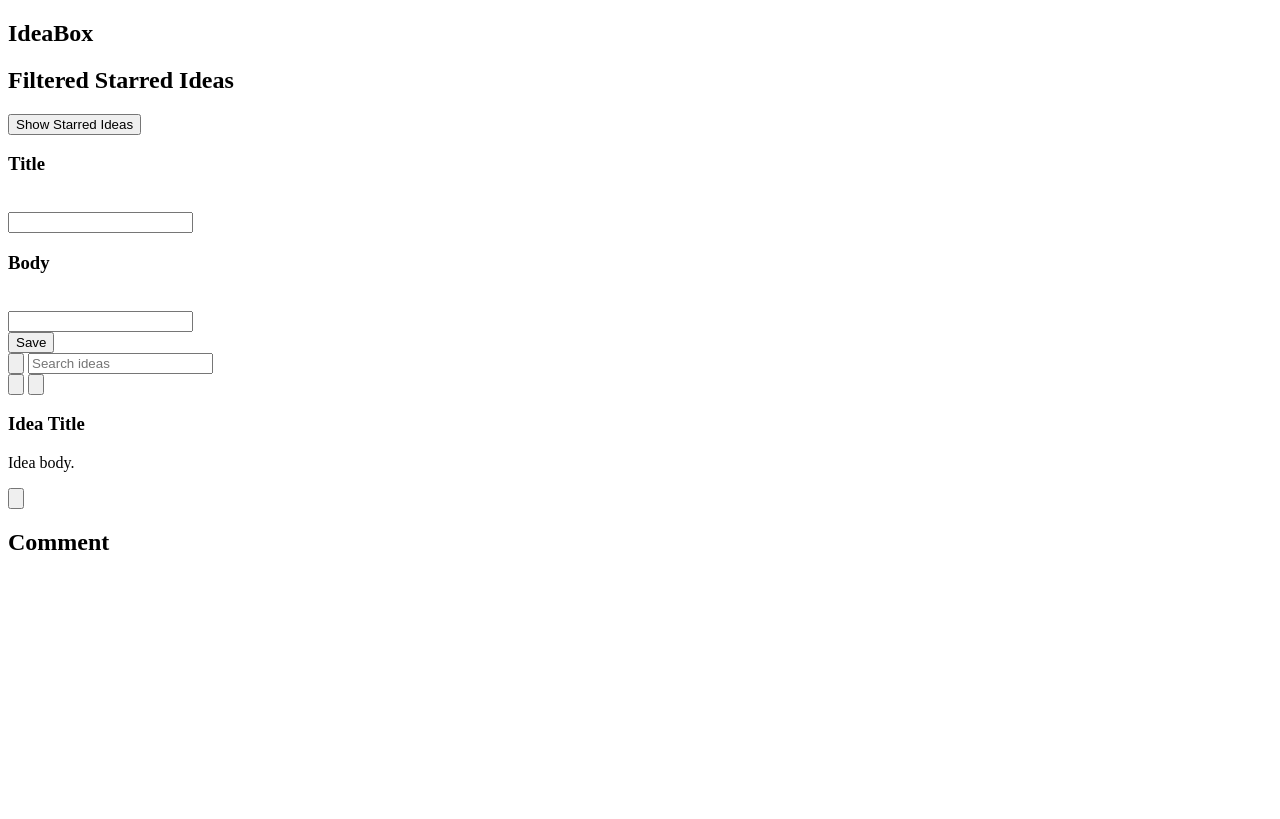
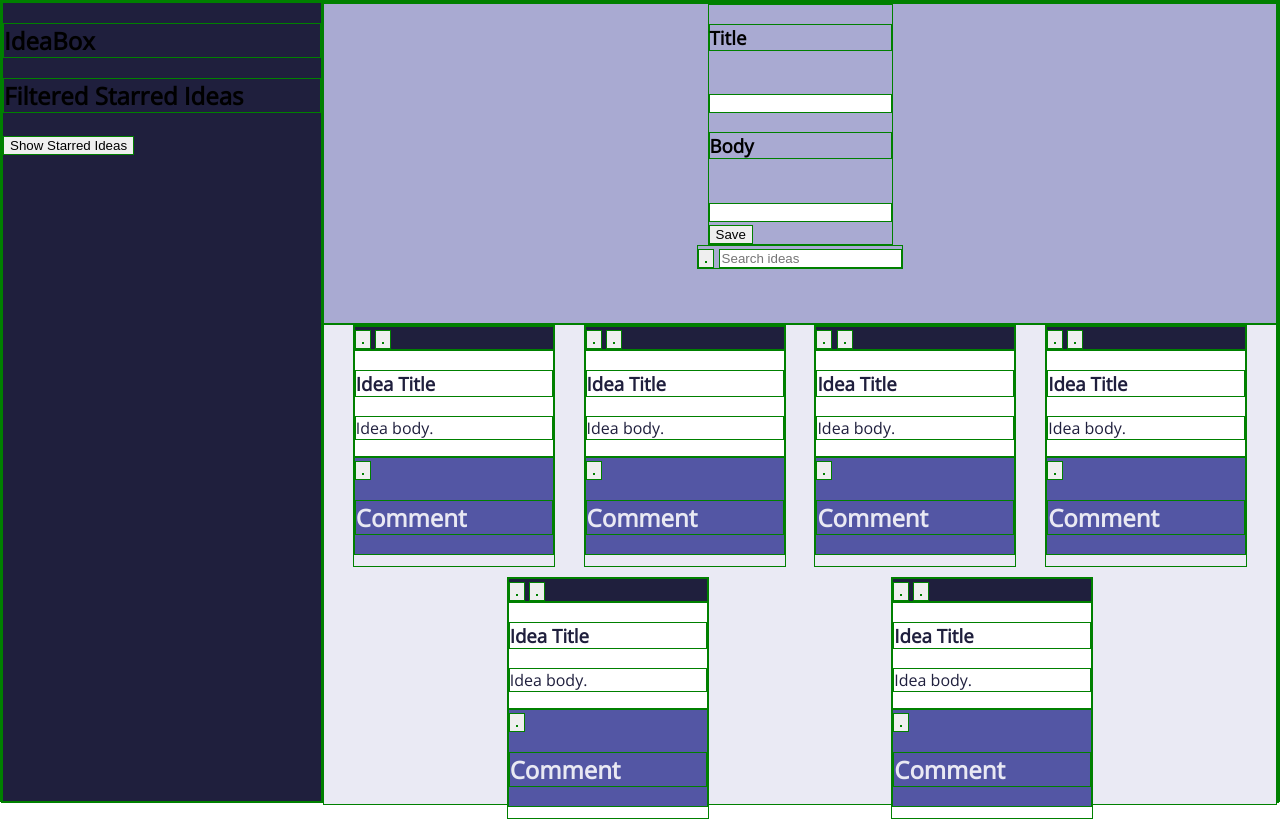
Before and after one commit to rachelJensen/ideabox, a plain HTML site: page index.html in a window 1280 px wide. Drawn offline with nearby package versions, Linux system fonts and the light colour scheme.

Commit message:
Add CSS styling

```diff
--- a/index.html
+++ b/index.html
@@ -2,6 +2,8 @@
 <html lang="en" dir="ltr">
   <head>
     <link rel="stylesheet" href="styles.css">
+    <link rel="preconnect" href="https://fonts.gstatic.com">
+    <link href="https://fonts.googleapis.com/css2?family=Open+Sans&display=swap" rel="stylesheet">
     <meta charset="utf-8">
     <title></title>
   </head>
@@ -12,7 +14,7 @@
       <button>Show Starred Ideas</button>
     </nav>
     <main>
-      <section>
+      <section class="form-section">
         <form class="idea-input">
           <h3>Title</h3><br>
           <input type="text" id="title-input"><br>
@@ -48,6 +50,106 @@
             <h2>Comment</h2>
           </div>
         </article>
+        <article class="idea-card">
+          <div class="card-upper-border">
+            <button>
+              <img src="assets/star.svg" alt="star"/>
+            </button>
+            <button>
+              <img src="assets/delete.svg" alt="X"/>
+            </button>
+          </div>
+          <div class="card-info-field">
+            <h1 id="card-title">Idea Title</h1>
+            <p id="card-body">Idea body.</p>
+          </div>
+          <div class="card-lower-border">
+            <button class="add-comment-button" type="submit">
+              <img src="assets/comment.svg" alt="plus sign with white circle"/>
+            </button>
+            <h2>Comment</h2>
+          </div>
+        </article>
+        <article class="idea-card">
+          <div class="card-upper-border">
+            <button>
+              <img src="assets/star.svg" alt="star"/>
+            </button>
+            <button>
+              <img src="assets/delete.svg" alt="X"/>
+            </button>
+          </div>
+          <div class="card-info-field">
+            <h1 id="card-title">Idea Title</h1>
+            <p id="card-body">Idea body.</p>
+          </div>
+          <div class="card-lower-border">
+            <button class="add-comment-button" type="submit">
+              <img src="assets/comment.svg" alt="plus sign with white circle"/>
+            </button>
+            <h2>Comment</h2>
+          </div>
+        </article>
+        <article class="idea-card">
+          <div class="card-upper-border">
+            <button>
+              <img src="assets/star.svg" alt="star"/>
+            </button>
+            <button>
+              <img src="assets/delete.svg" alt="X"/>
+            </button>
+          </div>
+          <div class="card-info-field">
+            <h1 id="card-title">Idea Title</h1>
+            <p id="card-body">Idea body.</p>
+          </div>
+          <div class="card-lower-border">
+            <button class="add-comment-button" type="submit">
+              <img src="assets/comment.svg" alt="plus sign with white circle"/>
+            </button>
+            <h2>Comment</h2>
+          </div>
+        </article>
+        <article class="idea-card">
+          <div class="card-upper-border">
+            <button>
+              <img src="assets/star.svg" alt="star"/>
+            </button>
+            <button>
+              <img src="assets/delete.svg" alt="X"/>
+            </button>
+          </div>
+          <div class="card-info-field">
+            <h1 id="card-title">Idea Title</h1>
+            <p id="card-body">Idea body.</p>
+          </div>
+          <div class="card-lower-border">
+            <button class="add-comment-button" type="submit">
+              <img src="assets/comment.svg" alt="plus sign with white circle"/>
+            </button>
+            <h2>Comment</h2>
+          </div>
+        </article>
+        <article class="idea-card">
+          <div class="card-upper-border">
+            <button>
+              <img src="assets/star.svg" alt="star"/>
+            </button>
+            <button>
+              <img src="assets/delete.svg" alt="X"/>
+            </button>
+          </div>
+          <div class="card-info-field">
+            <h1 id="card-title">Idea Title</h1>
+            <p id="card-body">Idea body.</p>
+          </div>
+          <div class="card-lower-border">
+            <button class="add-comment-button" type="submit">
+              <img src="assets/comment.svg" alt="plus sign with white circle"/>
+            </button>
+            <h2>Comment</h2>
+          </div>
+        </article>
       </section>
     </main>
     <script type="text/javascript" src="main.js"></script>
--- a/styles.css
+++ b/styles.css
@@ -0,0 +1,60 @@
+*{
+  border: 1px solid green;
+}
+
+html, body {
+  margin: 0;
+  height: 100%
+}
+
+body {
+  font-family: "Open Sans";
+  display: flex;
+}
+
+nav {
+  background-color: #1F1F3D;
+  width: 25%;
+}
+
+main {
+  width: 75%
+
+}
+
+.form-section {
+  display: flex;
+  flex-direction: column;
+  align-items: center;
+  background-color: #A9AAD2;
+  height: 40%;
+}
+
+.idea-card-board {
+  display: flex;
+  flex-wrap: wrap;
+  justify-content: space-evenly;
+  align-items: center;
+  background-color: #EAEAF4;
+  height: 60%;
+}
+
+.idea-card {
+    height: 240px;
+    width: 200px;
+    margin-bottom: 10px;
+}
+
+.card-upper-border {
+  background-color: #1F1F3D
+}
+
+.card-info-field {
+  background-color: #FFFFFF;
+  color: #1F1F3D;
+}
+
+.card-lower-border {
+  background-color: #5356A4;
+  color: #E9E9F3
+}
```
